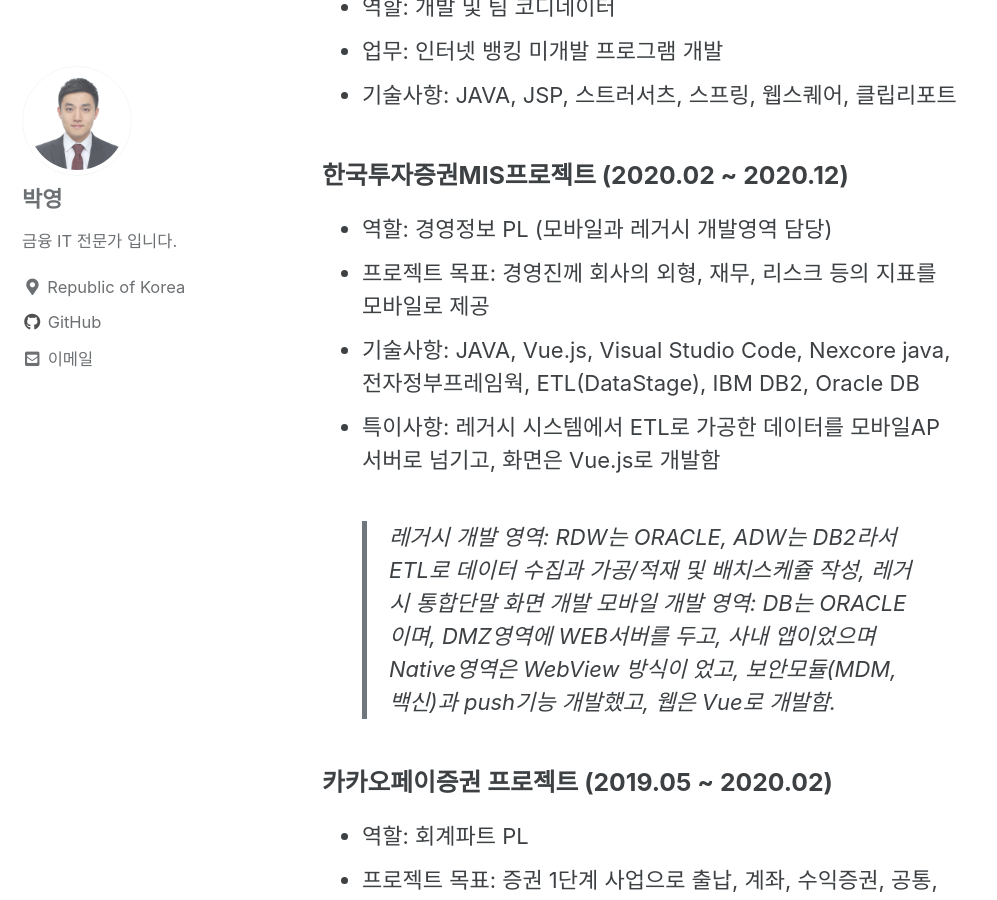
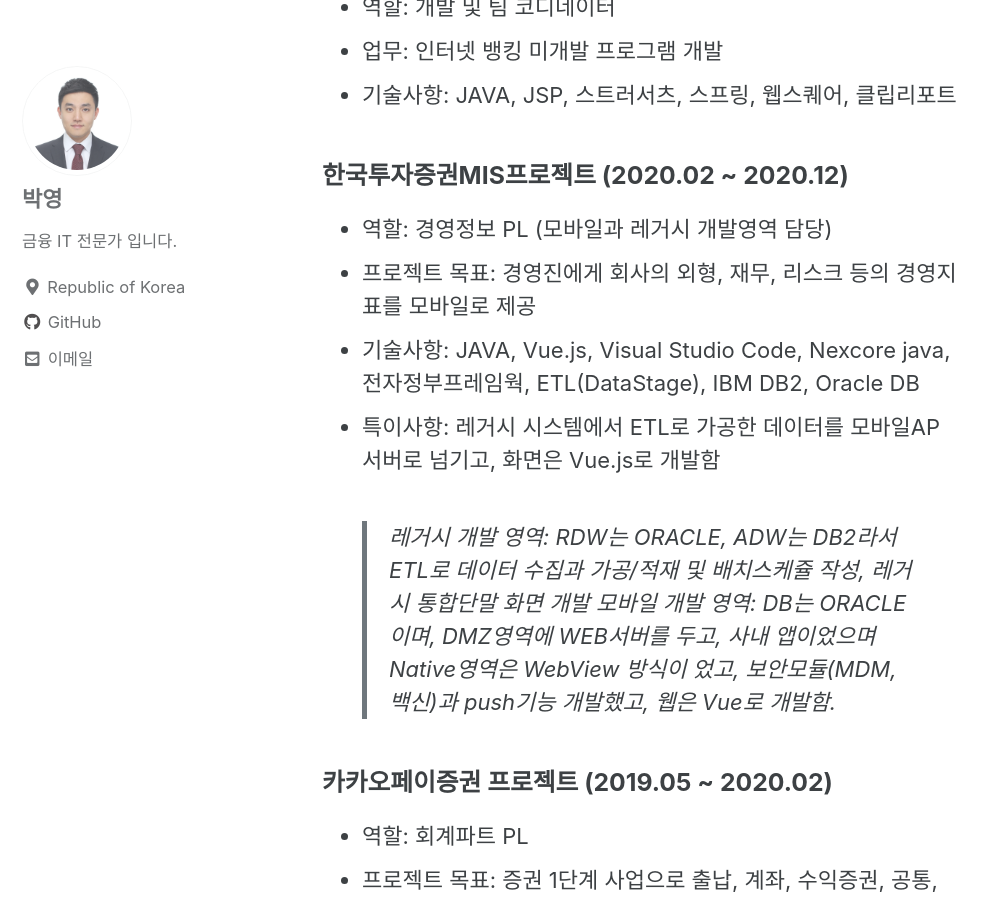
Before and after one commit to py0777/py0777.github.com, a Jekyll site: the page built from _pages/about-archive.md, in a window 1280 px wide and 900 px high, scrolled down 1912 px. Shown: the whole window, without its empty margins (0-997 px from the left). Built offline with Jekyll 4.4.1, drawn with Linux system fonts in a browser that asks for light colours; cached includes are drawn as plain includes; a script that is not in the unit is left out.

Commit message:
Update about-archive.md

```diff
--- a/_pages/about-archive.md
+++ b/_pages/about-archive.md
@@ -49,7 +49,7 @@
 ### 한국투자증권MIS프로젝트 (2020.02 ~ 2020.12)
 
 - 역할: 경영정보 PL (모바일과 레거시 개발영역 담당)
-- 프로젝트 목표: 경영진께 회사의 외형, 재무, 리스크 등의 지표를 모바일로 제공
+- 프로젝트 목표: 경영진에게 회사의 외형, 재무, 리스크 등의 경영지표를 모바일로 제공
 - 기술사항: JAVA, Vue.js, Visual Studio Code, Nexcore java, 전자정부프레임웍, ETL(DataStage), IBM DB2, Oracle DB
 - 특이사항: 레거시 시스템에서 ETL로 가공한 데이터를 모바일AP 서버로 넘기고, 화면은 Vue.js로 개발함
   > 레거시 개발 영역: RDW는 ORACLE, ADW는 DB2라서 ETL로 데이터 수집과 가공/적재 및 배치스케쥴 작성, 레거시 통합단말 화면 개발
```
